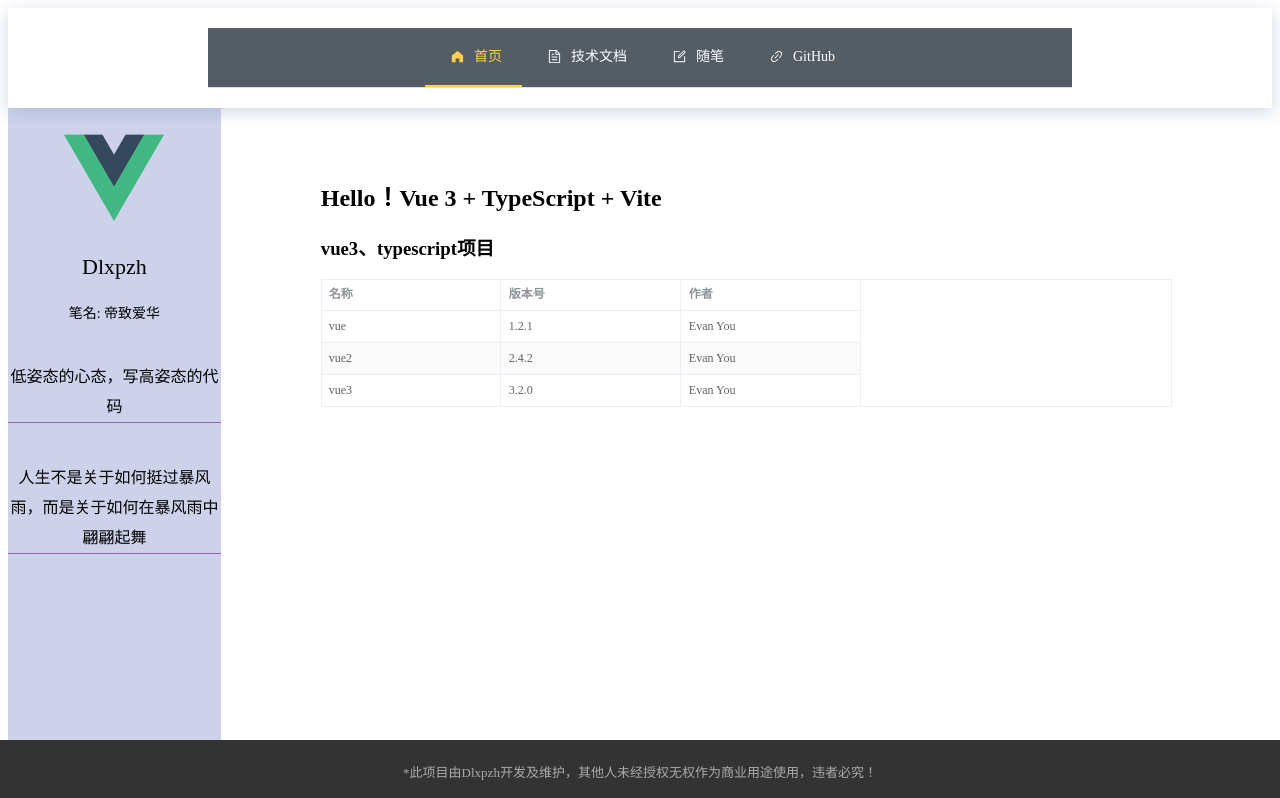
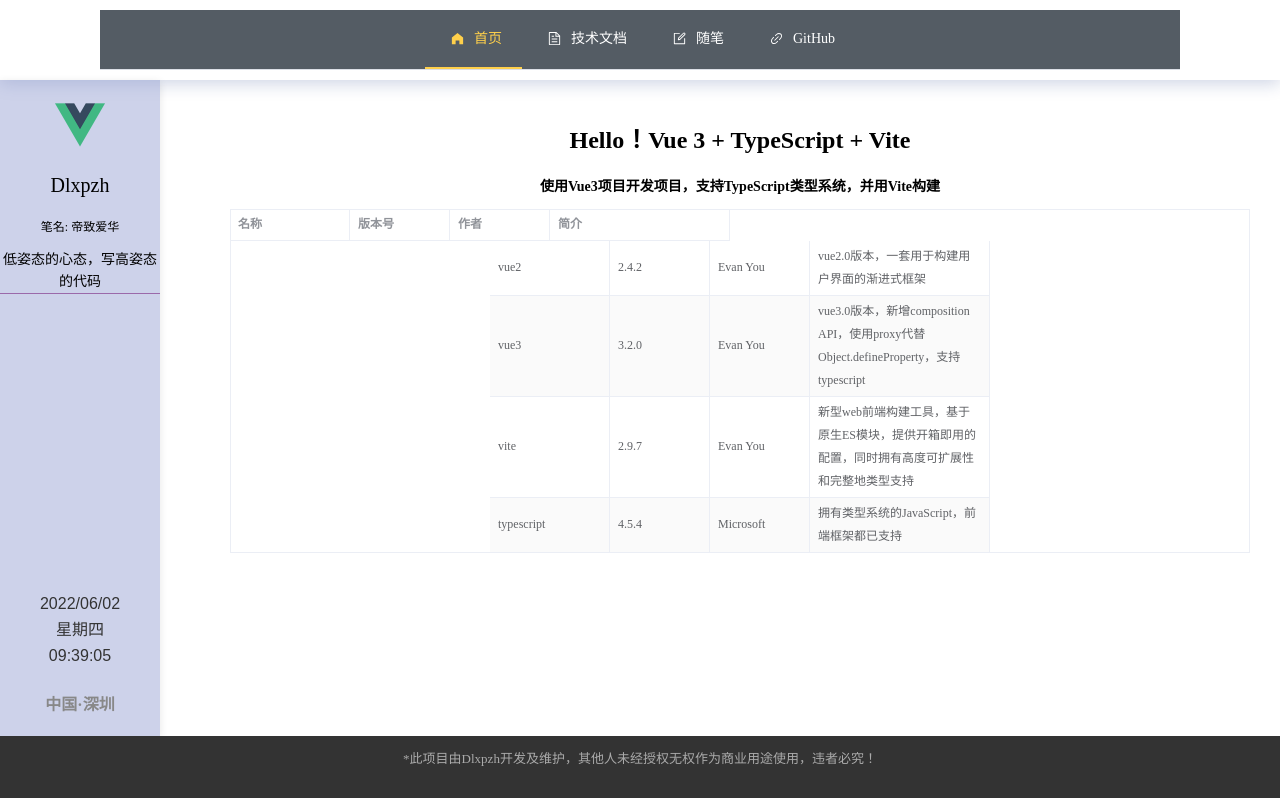
Before and after one commit to dlxpzh/vue3-note, a Vue app: page /home in a window 1280 px wide. Shown: the top 798 px of the page. Built offline with nearby package versions, Linux system fonts and the light colour scheme.

Commit message:
feat: 框架样式调整

```diff
--- a/src/App.vue
+++ b/src/App.vue
@@ -30,44 +30,48 @@
 
 <style lang="less" scoped>
 .app {
-	position: relative;
-	width: 100%;
-	height: 100%;
 	.app-top {
-		position: absolute;
+		position: fixed;
 		top: 0;
 		left: 0;
 		right: 0;
-		padding: 20px 200px;
+		padding: 10px 100px;
 		box-shadow: 0px 4px 16px 0px rgb(15 47 124 / 20%);
 	}
 	.app-content {
 		position: absolute;
-		top: 100px;
+		top: 80px;
 		left: 0;
-		right: 0;
-		bottom: 0;
-		display: flex;
-		justify-content: center;
-		height: 890px;
+		bottom: 8%;
+		width: 100%;
 		.left {
-			flex: 1;
+			position: absolute;
+			top: 0;
+			left: 0;
+			bottom: 0;
+			width: 160px;
 			background: #909bd173;
+			box-shadow: 0 2px 8px rgb(0 0 0 / 10%);
 		}
 		.content {
-			position: relative;
-			flex: 4;
-			padding: 50px 100px;
+			position: absolute;
+			top: 0;
+			left: 200px;
+			right: 0;
+			bottom: 0;
+			padding: 20px 30px;
+			overflow-y: auto;
 		}
 	}
 	.app-footer {
 		position: fixed;
 		left: 0;
+		right: 0;
 		bottom: 0;
 		text-align: center;
 		width: 100%;
-		height: 60px;
-		line-height: 40px;
+		height: 8%;
+		line-height: 20px;
 		font-size: 13px;
 		color: #aaa;
 		background: #333;
--- a/src/pages/home/index.vue
+++ b/src/pages/home/index.vue
@@ -1,11 +1,12 @@
 <template>
-	<div id="app">
+	<div class="home">
 		<h2 class="title">Hello！Vue 3 + TypeScript + Vite</h2>
-		<h3 class="des">vue3、typescript项目</h3>
-		<el-table :data="tableData" style="width: 100%" stripe border>
-			<el-table-column prop="name" label="名称" width="180" />
-			<el-table-column prop="version" label="版本号" width="180" />
-			<el-table-column prop="authors" label="作者" width="180" />
+		<h3 class="des">使用Vue3项目开发项目，支持TypeScript类型系统，并用Vite构建</h3>
+		<el-table class="table" :data="tableData" stripe border>
+			<el-table-column prop="name" label="名称" width="120" />
+			<el-table-column prop="version" label="版本号" width="100" />
+			<el-table-column prop="authors" label="作者" width="100" />
+			<el-table-column prop="des" label="简介" width="180" />
 		</el-table>
 	</div>
 </template>
@@ -18,22 +19,32 @@
 			name: string;
 			version: string;
 			authors: string;
+			des?: string;
 		}
 		const tableData: Verion[] = [
-			{
-				name: 'vue',
-				version: '1.2.1',
-				authors: 'Evan You',
-			},
 			{
 				name: 'vue2',
 				version: '2.4.2',
 				authors: 'Evan You',
+				des: 'vue2.0版本，一套用于构建用户界面的渐进式框架',
 			},
 			{
 				name: 'vue3',
 				version: '3.2.0',
 				authors: 'Evan You',
+				des: 'vue3.0版本，新增composition API，使用proxy代替Object.defineProperty，支持typescript',
+			},
+			{
+				name: 'vite',
+				version: '2.9.7',
+				authors: 'Evan You',
+				des: '新型web前端构建工具，基于原生ES模块，提供开箱即用的配置，同时拥有高度可扩展性和完整地类型支持',
+			},
+			{
+				name: 'typescript',
+				version: '4.5.4',
+				authors: 'Microsoft',
+				des: '拥有类型系统的JavaScript，前端框架都已支持',
 			},
 		];
 		return {
@@ -43,4 +54,14 @@
 });
 </script>
 
-<style lang="less"></style>
+<style lang="less" scoped>
+.home {
+	text-align: center;
+	.des {
+		font-size: 14px;
+	}
+	.table {
+		width: 100%;
+	}
+}
+</style>
--- a/src/pages/user/index.vue
+++ b/src/pages/user/index.vue
@@ -1,18 +1,17 @@
 <template>
 	<div class="page">
 		<div class="user">
-			<img class="avatar" ref="img" :src="user.avatar" width="100" />
+			<img class="avatar" ref="img" :src="user.avatar" width="50" />
 			<div class="info">
 				<p class="name">{{ user.name }}</p>
 				<p class="alias">笔名: {{ user.alias }}</p>
 				<p class="adage">低姿态的心态，写高姿态的代码</p>
-				<p class="adage">人生不是关于如何挺过暴风雨，而是关于如何在暴风雨中翩翩起舞</p>
 			</div>
 		</div>
 		<div class="time">
-			<h2>{{ dateTime.date }}</h2>
-			<h3>{{ dateTime.week }}</h3>
-			<h3>{{ time }}</h3>
+			<div class="date">{{ dateTime.date }}</div>
+			<div class="date">{{ dateTime.week }}</div>
+			<div class="date">{{ time }}</div>
 			<h4 class="address">{{ dateTime.address }}</h4>
 		</div>
 	</div>
@@ -30,7 +29,7 @@
 		});
 		const weeks = ['日', '一', '二', '三', '四', '五', '六'];
 		const dateTime = {
-			date: dayjs().format('YYYY-MM-DD'),
+			date: dayjs().format('YYYY/MM/DD'),
 			week: '星期' + weeks[dayjs().day()],
 			address: '中国·深圳',
 		};
@@ -51,30 +50,40 @@
 <style lang="less" scoped>
 .page {
 	display: flex;
+	height: 100%;
 	flex-direction: column;
-	height: 100%;
+	overflow: hidden;
+	text-align: center;
 	.user {
-		flex: 3;
-		padding-top: 20px;
-		text-align: center;
+		position: absolute;
+		top: 20px;
+		left: 0;
+		right: 0;
 		.info {
 			.name {
-				font-size: 22px;
+				font-size: 20px;
 			}
 			.alias {
-				font-size: 14px;
+				font-size: 12px;
 			}
 			.adage {
-				margin: 40px 0;
-				line-height: 30px;
+				font-size: 14px;
+				line-height: 22px;
 				border-bottom: 1px solid rgb(155, 105, 170);
 			}
 		}
 	}
 	.time {
-		flex: 1;
-		text-align: center;
+		position: absolute;
+		bottom: 0;
+		left: 0;
+		right: 0;
 		color: #333;
+		.date {
+			height: 26px;
+			line-height: 26px;
+			font-family: Arial, Helvetica, sans-serif;
+		}
 		.address {
 			color: #888;
 		}
```
